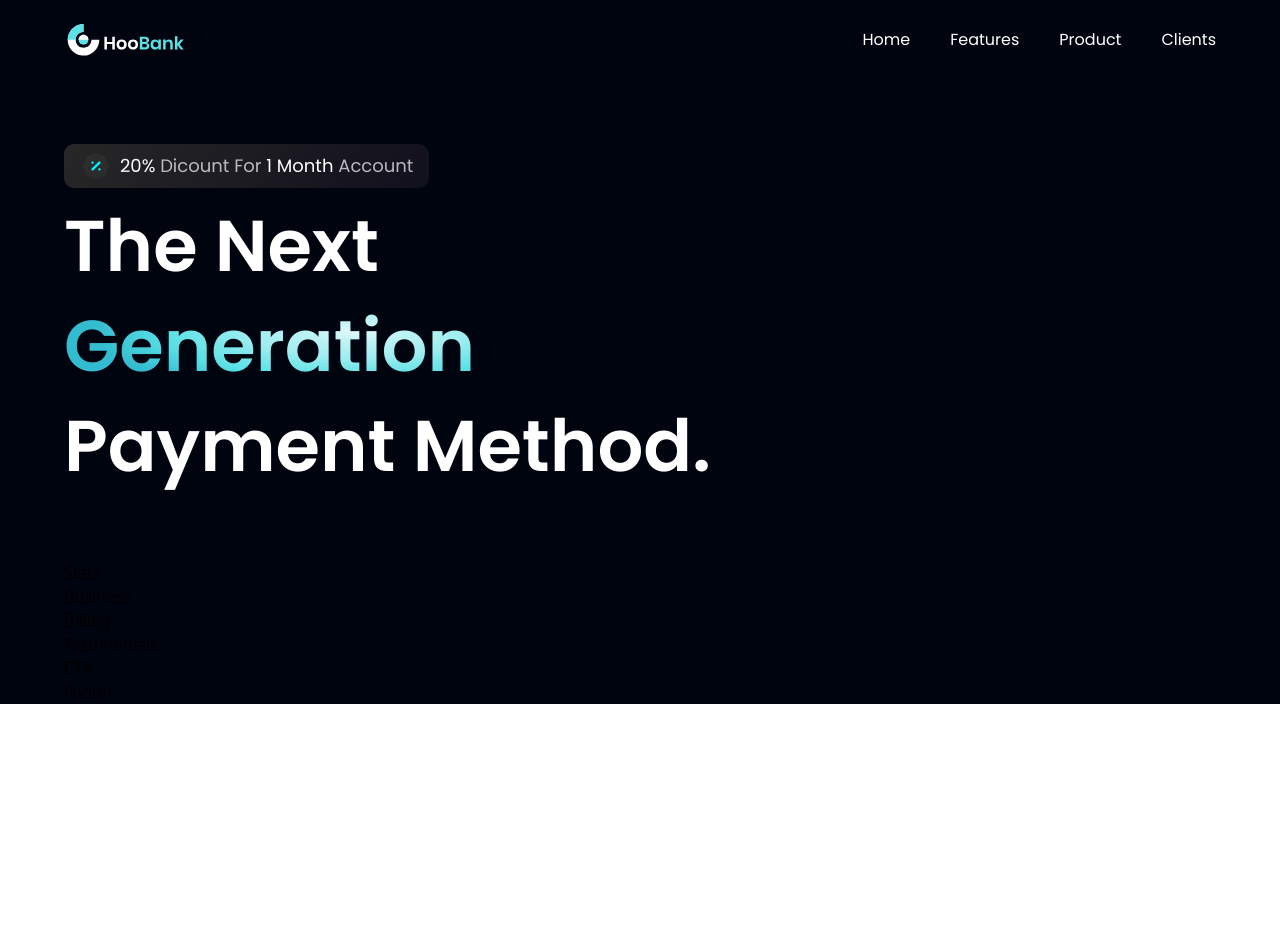
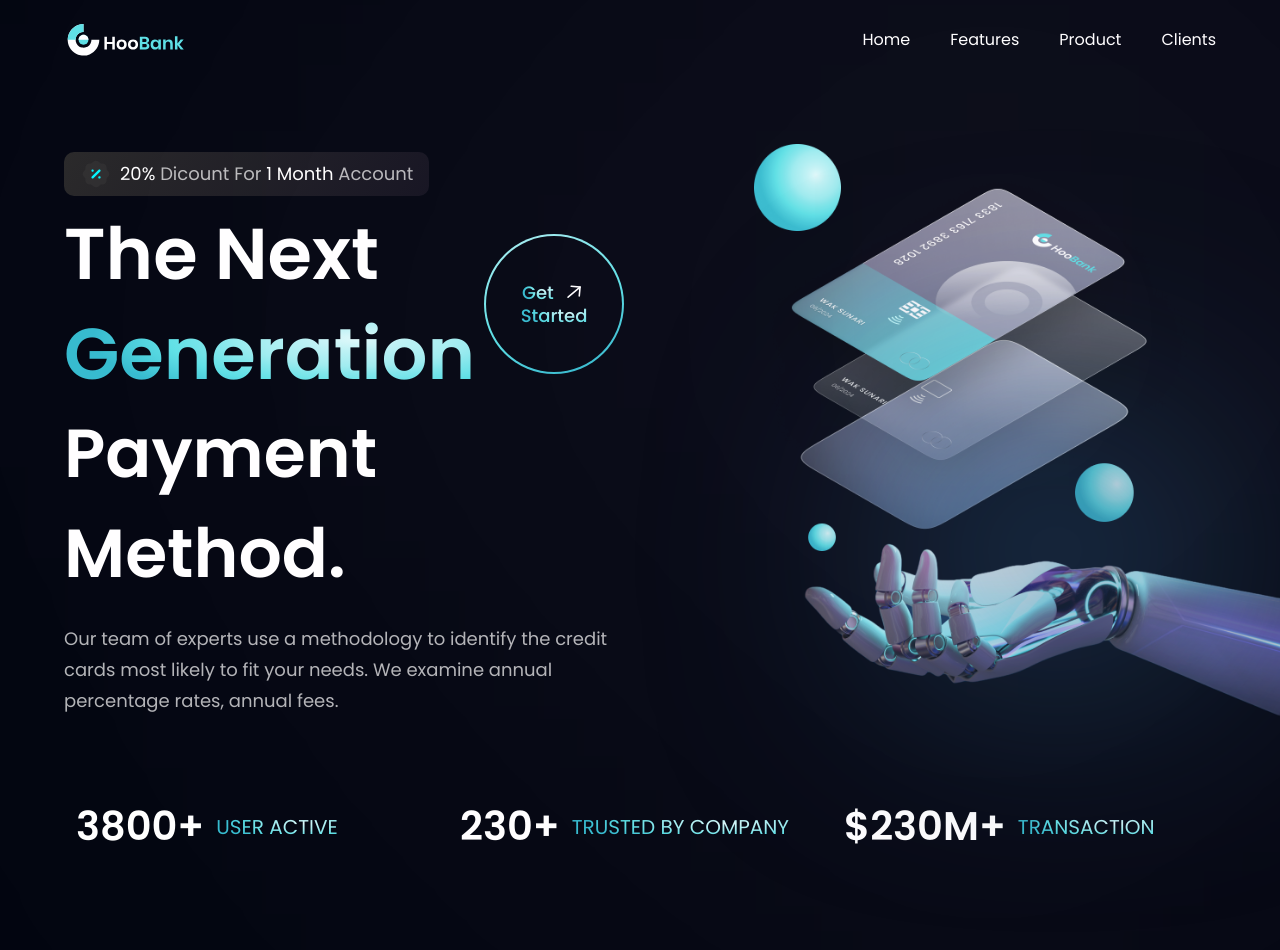
Before and after one commit to alexkiriungi/Hive, a React (Vite) app in the folder hive_app/: page / in a window 1280 px wide. Shown: the top 950 px of the page. Before the commit the page ends 800 px from the top, so only its background shows below. Built offline with nearby package versions, Linux system fonts and the light colour scheme.

Commit message:
Added the Stats Component

```diff
--- a/hive_app/src/components/GetStarted.jsx
+++ b/hive_app/src/components/GetStarted.jsx
@@ -3,12 +3,32 @@
 
 
 const GetStarted = () => (
+    <div className={`${styles.flexCenter}
+    w-[140px] h-[140px] rounded-full
+    bg-blue-gradient p-[2px] cursor-pointer`}>
+      <div className={`${styles.flexCenter}
+      flex-col bg-primary w-[100%] h-[100%]
+      rounded-full`}>
+        <div className={`${styles.flexStart}
+        fle-row`}>
+          <p className="font-poppins font-medium
+          text-[18px] leading-[23px] mr-2">
+            <span className="text-gradient">Get</
+            span>
+          </p>
+          <img src={arrowUp} alt="arrow" className="w-
+            [23px] h-[23px] object-contain"/>
+        </div>
 
-    <div className={`${styles.flexCenter} w-
-    [140px] h-[140px] rounded-full
-    bg-blue-gradient`}>
+        <p className="font-poppins font-medium
+          text-[18px] leading-[23px]">
+            <span className="text-gradient">Started</
+            span>
+          </p>
+
+      </div>
 
     </div>
 
 )
-export default GetStarted
+export default GetStarted;
--- a/hive_app/src/components/Hero.jsx
+++ b/hive_app/src/components/Hero.jsx
@@ -31,19 +31,45 @@
           <span className="text-gradient">Generation</
           span> <br className="sm:block
           hidden"/>
-          Payment Method.
+
         </h1>
         <div className="ss:flex hidden md:mr-4
         mr-0">
           <GetStarted />
-
         </div>
-
       </div>
 
+      <h1 className="font-poppins
+        font-semibold ss:text-[68px] text-
+        [52px] text-white ss:leading-[100px]
+        leading-[75px]
+        w-full">Payment Method.</h1>
+
+        <p className={`${styles.paragraph} max-w-
+        [470px] mt-5`}>Our team of experts use a methodology
+        to identify the credit cards most likely
+        to fit your needs. We examine annual
+        percentage rates, annual fees.</p>
     </div>
 
+    <div className={`flex-1 flex ${styles.flexCenter}
+    md:my-0 my-10 relative`}>
+      <img src={robot} alt="billing"
+      className="w-[100%] h-[100%] relative z-
+      [5]"/>
+
+      <div className="absolute z-[0] w-[40%] h-[35%]
+      top-0 pink__gradient"/>
+      <div className="absolute z-[1] w-[80%] h-[80%]
+      rounded-full bottom-40 white__gradient"/>
+      <div className="absolute z-[0] w-[50%] h-[50%]
+      right-20 bottom-20 blue__gradient"/>
+    </div>
+
+    <div className={`ss:hidden ${styles.flexCenter}`}>
+      <GetStarted />
+    </div>
   </section>
-)
+);
 
-export default Hero
+export default Hero;
--- a/hive_app/src/components/Stats.jsx
+++ b/hive_app/src/components/Stats.jsx
@@ -1,9 +1,24 @@
-import React from 'react'
+import { stats } from '../constants';
+import styles from '../style';
 
-const Stats = () => {
-  return (
-    <div>Stats</div>
-  )
-}
+const Stats = () => (
+  <section className={`${styles.flexCenter}
+  flex-row flex-wrap sm:mb-20 mb-6`}>
+    {stats.map((stat) => (
+      <div key={stat.id} className={`flex-1
+      flex justify-start items-center
+      flex-row m-3`}>
+        <h4 className="font-poppins
+        font-semibold xs:text-[40px] text-
+        [30px] xs:leading-[53px] leading-
+        [43px] text-white">{stat.value}</h4>
+        <p className="font-poppins
+        font-normal xs:text-[20px] text-
+        [15px] xs:leading-[26px] leading-
+        [21px] text-gradient uppercase ml-3">{stat.title}</p>
+      </div>
+    ))}
+  </section>
+);
 
 export default Stats
```
